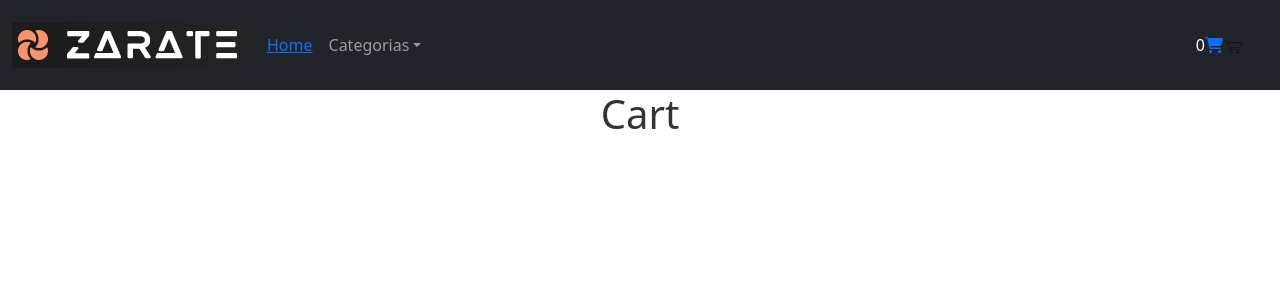
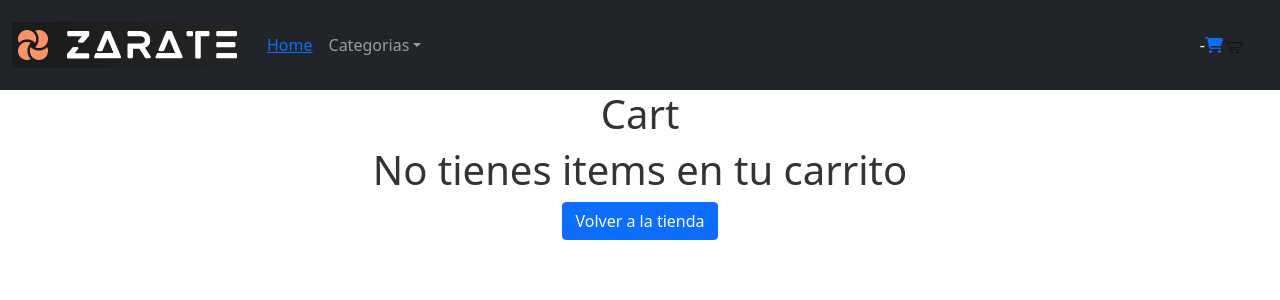
Before and after one commit to diegozaratean/ecommerce-zarate, a React (Create React App) app: page /cart in a window 1280 px wide. Shown: the top 300 px of the page. Built offline with nearby package versions, Linux system fonts and the light colour scheme.

Commit message:
add cart and update count

```diff
--- a/src/components/CartIcon/CartIcon.js
+++ b/src/components/CartIcon/CartIcon.js
@@ -5,10 +5,10 @@ import { CartContext } from '../../context/CartContext'
 import React from 'react'
 
 export default function Carticon({count}){
-    const { cart } =  React.useContext(CartContext);
+    const { countItems } =  React.useContext(CartContext);
     return(
         <div className="carticon-holder" >
-            <span>{cart.length}</span>
+            <span>{(countItems() > 0)?countItems():'-'}</span>
             <Link to="/cart" >
                 <FontAwesomeIcon icon={faCartShopping} />
                 <img alt="carticon" className="carticon" src="/images/cart2.png"/>
--- a/src/context/CartContext.js
+++ b/src/context/CartContext.js
@@ -44,12 +44,24 @@ const CartProvider = ({children}) => {
     const isInCart = (id) => {
         return cart.find(item => item.id === id)
     }
+    const countItems = () => {
+        console.log('se ejecuto 1');
+        let cartQuantity = 0
+        cart.map( (cartItem) => {
+            (
+                cartQuantity = cartQuantity + cartItem.quantity
+            )
+        }
+        )
+        return cartQuantity
+    }
     return (
         <Provider value={{
             addItem,
             removeItem,
             clear,
             isInCart,
+            countItems,
             cart
         }}>{children}</Provider>
     )
--- a/src/views/Cart/Cart.js
+++ b/src/views/Cart/Cart.js
@@ -1,7 +1,17 @@
-import Header from "../../components/Header/Header";
-
+import Header from "../../components/Header/Header"
+import { CartContext } from '../../context/CartContext'
+import React from 'react'
+import { Link } from 'react-router-dom'
+import {Col,Card,Button,Row,Container} from 'react-bootstrap'
 
 export default function Cart (){
+    const { cart } =  React.useContext(CartContext);
+    const { removeItem } =  React.useContext(CartContext);
+    const { clear } =  React.useContext(CartContext);
+    const { countItems } =  React.useContext(CartContext);
+
+    console.log(cart);
+    console.log(countItems());
     return (
         <>
             <Header/>
@@ -9,6 +19,65 @@ export default function Cart (){
                 {/* <ItemDetailtContainer />
                 <ItemListContainer greeting={'Bienvenido a la tienda z commerce'} category_id={0} />    */}
                 <h1>Cart</h1>
+                {!(cart.length > 0) ?
+                (<>
+                    <Container>
+                        <Row  className="text-center">
+                            <h1>No tienes items en tu carrito</h1>
+                            <Link to={`/`} >
+                                <Button variant="primary" >Volver a la tienda </Button>
+                            </Link>
+                        </Row>
+                    </Container>
+                </>):
+                (
+                    <>
+                        <h1>Tienes {countItems()} elementos en tu carrito</h1>
+                        <Container>
+                            {cart.map((cartItem) => {
+                                return(
+                                    <>
+                                        <Row>
+                                        <Card >
+                                            <Row>
+                                                <Col md={{ span: 3 }}>
+                                                    <Card.Img variant="top" src={cartItem.url} />
+                                                </Col>
+                                                <Col md={{ span: 3 }}>
+                                                    <p>{cartItem.title}</p>
+                                                </Col>
+                                                <Col md={{ span: 3 }}>
+                                                    <p>Cantidad:</p>
+                                                    <p>{cartItem.quantity}</p>
+                                                </Col>
+                                                <Col md={{ span: 3 }}>
+                                                    <Button variant="primary" onClick={ ()=>removeItem(cartItem.id)}>Eliminar del carrito </Button>
+                                                </Col>
+                                            </Row>
+                                        </Card>
+                                        </Row>
+                                    </>
+                                )
+                            })}
+
+                        </Container>
+                        <Row className="text-center">
+                            <Col md={{ span: 4 }}>
+                                <Link to={`/`} >
+                                    <Button variant="primary" >Volver a la tienda </Button>
+                                </Link>
+                            </Col>
+                            <Col md={{ span: 4 }}>
+                                <Button variant="secondary" onClick={ ()=>clear()} >Limpiar Carrito </Button>
+                            </Col>
+                            <Col md={{ span: 4 }}>
+                                <Button variant="success" >Ir a pagar </Button>
+                            </Col>
+                        </Row>
+                    </>
+                )
+                 }
+
             </div>
         </>
 
```
